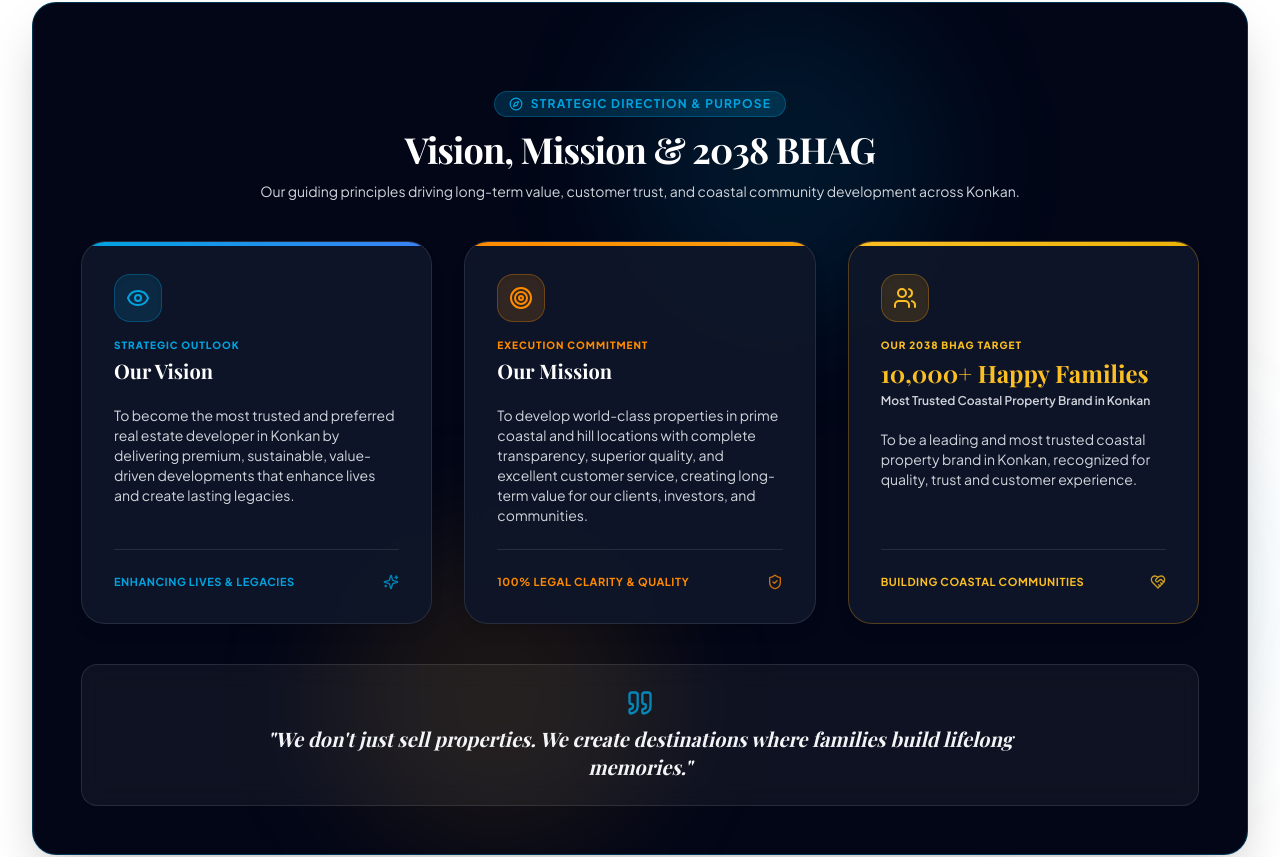
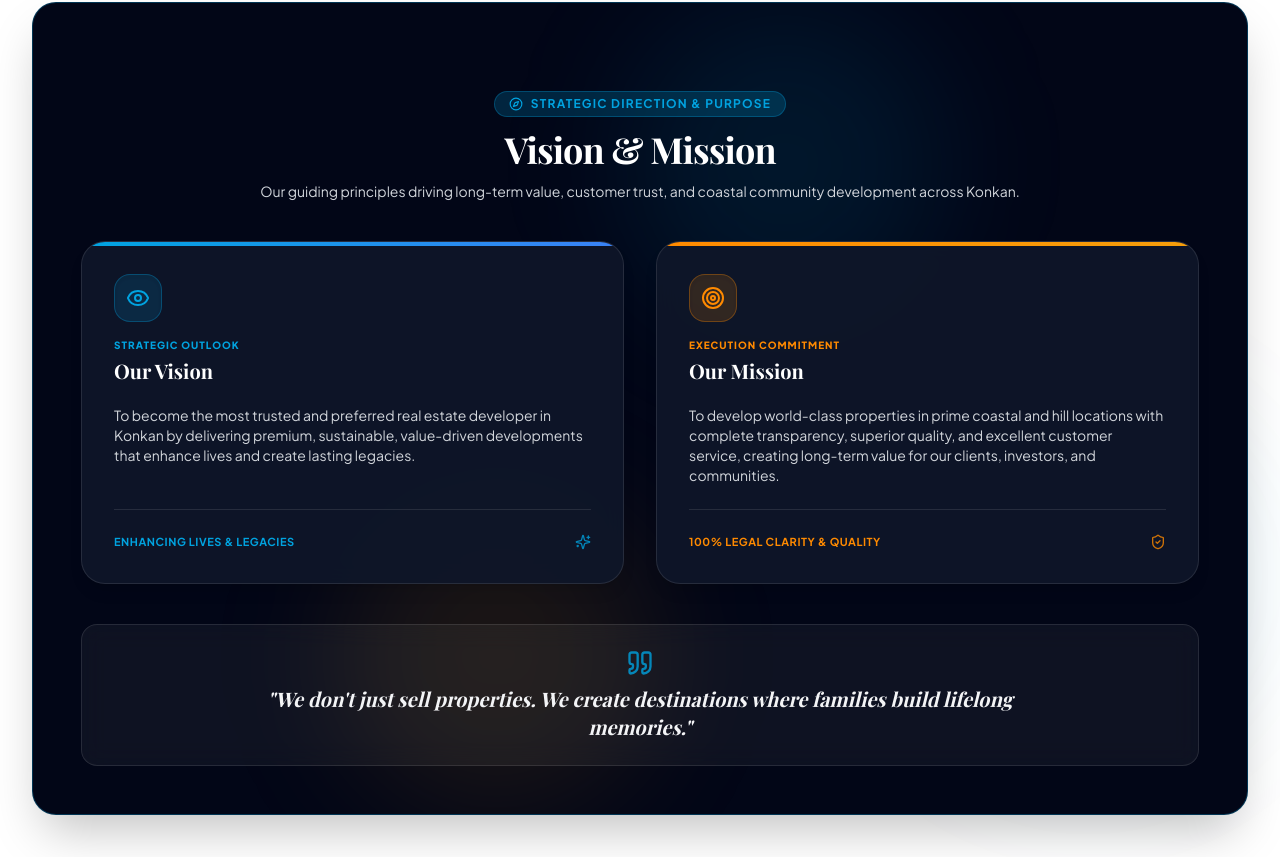
Before and after one commit to neuronexuspvtltd/kokan-nirvana-, a React (Vite) app: page /about in a window 1280 px wide. Shown: the part 996-1853 px from the top of the page. Built offline with nearby package versions, Linux system fonts and the light colour scheme; no server answers; a web font is replaced by a local one.

Commit message:
Remove 2038 BHAG card from Vision & Mission section

```diff
--- a/src/components/AboutSection.jsx
+++ b/src/components/AboutSection.jsx
@@ -253,15 +253,15 @@ export default function AboutSection({ hideHeader = false }) {
               <span>Strategic Direction & Purpose</span>
             </span>
             <h2 className="font-serif text-2xl sm:text-4xl font-bold text-white tracking-tight">
-              Vision, Mission & 2038 BHAG
+              Vision & Mission
             </h2>
             <p className="text-gray-300 text-xs sm:text-sm font-sans">
               Our guiding principles driving long-term value, customer trust, and coastal community development across Konkan.
             </p>
           </div>
 
-          {/* 3 Unified Cards Grid */}
-          <div className="grid grid-cols-1 lg:grid-cols-3 gap-6 sm:gap-8 relative z-10 items-stretch">
+          {/* 2 Unified Cards Grid */}
+          <div className="grid grid-cols-1 md:grid-cols-2 gap-6 sm:gap-8 relative z-10 items-stretch">
 
             {/* Card 1: Our Vision */}
             <div className="bg-slate-900/90 backdrop-blur-md rounded-3xl p-6 sm:p-8 border border-white/10 hover:border-brand-cyan/50 shadow-lg hover:shadow-brand-cyan/10 transition-all duration-300 flex flex-col justify-between relative group overflow-hidden">
@@ -306,30 +306,6 @@ export default function AboutSection({ hideHeader = false }) {
               <div className="pt-6 border-t border-white/10 mt-6 flex items-center justify-between text-[11px] font-bold text-brand-orange uppercase tracking-wider">
                 <span>100% Legal Clarity & Quality</span>
                 <ShieldCheck className="w-4 h-4 text-brand-orange opacity-80" />
-              </div>
-            </div>
-
-            {/* Card 3: 2038 Vision (BHAG) */}
-            <div className="bg-slate-900/90 backdrop-blur-md rounded-3xl p-6 sm:p-8 border border-amber-500/30 hover:border-amber-400 shadow-lg hover:shadow-amber-500/10 transition-all duration-300 flex flex-col justify-between relative group overflow-hidden">
-              <div className="absolute top-0 left-0 right-0 h-1 bg-gradient-to-r from-amber-400 to-yellow-500"></div>
-
-              <div className="space-y-4">
-                <div className="w-12 h-12 rounded-2xl bg-amber-500/15 text-amber-400 border border-amber-500/30 flex items-center justify-center shadow-inner">
-                  <Users className="w-6 h-6" />
-                </div>
-                <div className="space-y-1">
-                  <span className="text-[10px] font-extrabold uppercase tracking-widest text-amber-400 block">Our 2038 BHAG Target</span>
-                  <h3 className="font-serif text-2xl font-bold text-amber-400">{BRAND_INFO.vision2038.target}</h3>
-                  <span className="text-xs font-semibold text-gray-300 block">{BRAND_INFO.vision2038.subtitle}</span>
-                </div>
-                <p className="text-xs sm:text-sm text-gray-300 leading-relaxed font-sans pt-1">
-                  {BRAND_INFO.vision2038.text}
-                </p>
-              </div>
-
-              <div className="pt-6 border-t border-white/10 mt-6 flex items-center justify-between text-[11px] font-bold text-amber-400 uppercase tracking-wider">
-                <span>Building Coastal Communities</span>
-                <HeartHandshake className="w-4 h-4 text-amber-400 opacity-80" />
               </div>
             </div>
 
```
Also changed, not shown: 5 other files (tests, documents, lock files or other folders).
